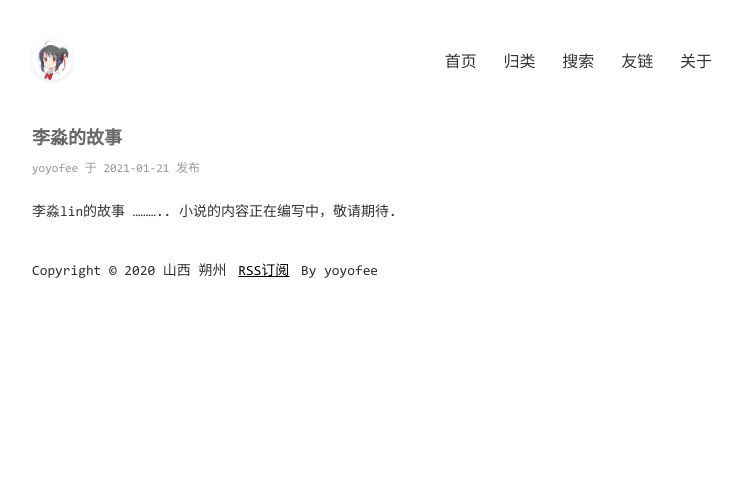
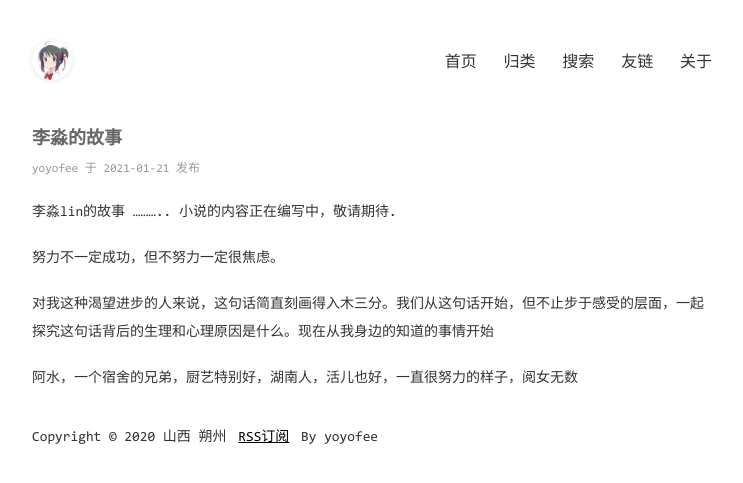
Before and after one commit to yoyofee/yoyofee.github.io, a Jekyll site: the page built from _posts/2021-01-21-test.md, in a window 1280 px wide. Shown: the top 483 px of the page, without its empty margins (268-1011 px from the left). Built offline with Jekyll 4.4.1, drawn with Linux system fonts in a browser that asks for light colours; comment, search, counter and statistics services are not loaded.

Commit message:
修改文件: _posts/2021-01-21-test.md

```diff
--- a/_posts/2021-01-21-test.md
+++ b/_posts/2021-01-21-test.md
@@ -7,3 +7,10 @@ categories: [我的文章]
 李淼lin的故事
 ...........
 小说的内容正在编写中，敬请期待.
+
+
+努力不一定成功，但不努力一定很焦虑。
+
+对我这种渴望进步的人来说，这句话简直刻画得入木三分。我们从这句话开始，但不止步于感受的层面，一起探究这句话背后的生理和心理原因是什么。现在从我身边的知道的事情开始
+
+阿水，一个宿舍的兄弟，厨艺特别好，湖南人，活儿也好，一直很努力的样子，阅女无数
```
